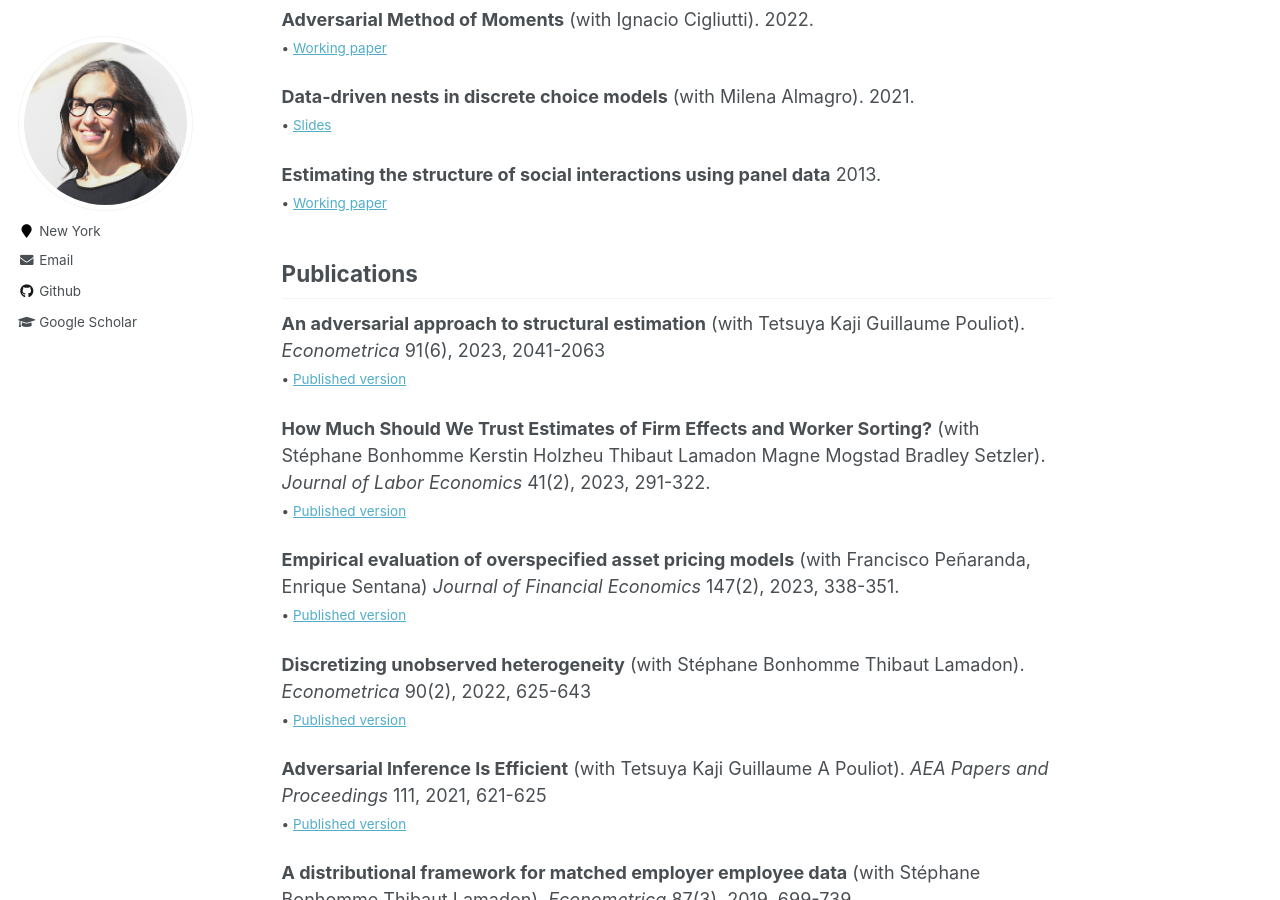
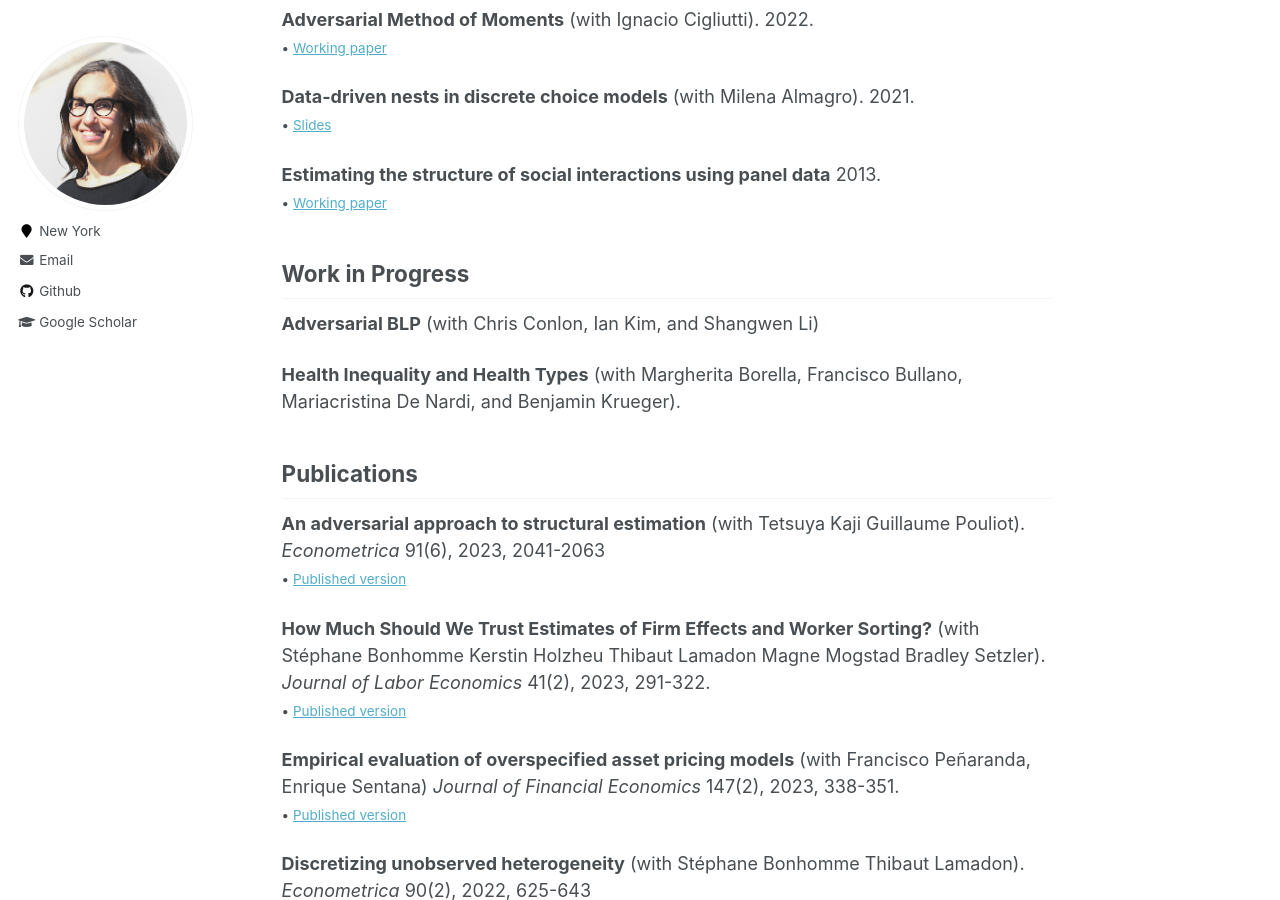
Before and after one commit to elenamanresa/elenamanresa.github.io, a Jekyll site: the page built from _pages/research.md, in a window 1280 px wide and 900 px high, scrolled down 354 px. Built offline with Jekyll 4.4.1, drawn with Linux system fonts in a browser that asks for light colours.

Commit message:
Update research.md
Adding work in progress

```diff
--- a/_pages/research.md
+++ b/_pages/research.md
@@ -16,6 +16,12 @@ permalink: /research/
 
 **Estimating the structure of social interactions using panel data** 2013. \
 <small> &bull; [Working paper](https://igier.unibocconi.eu/sites/default/files/media/attach/JMP_EM_1st_Dec-Manresa20140117095117.pdf) </small>
+
+## Work in Progress
+
+**Adversarial BLP** (with Chris Conlon, Ian Kim, and Shangwen Li)
+
+**Health Inequality and Health Types** (with Margherita Borella, Francisco Bullano, Mariacristina De Nardi, and Benjamin Krueger).
 
 ## Publications
 
```
